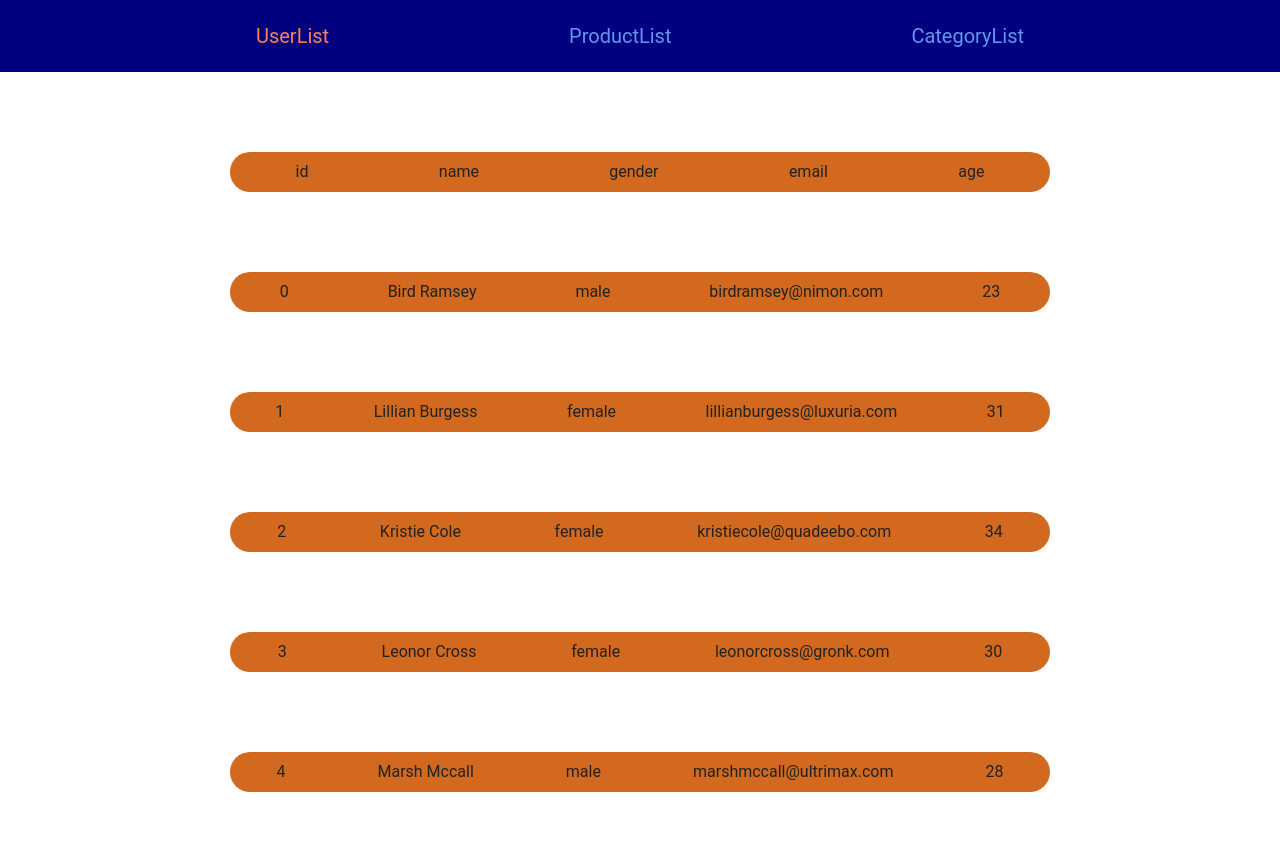
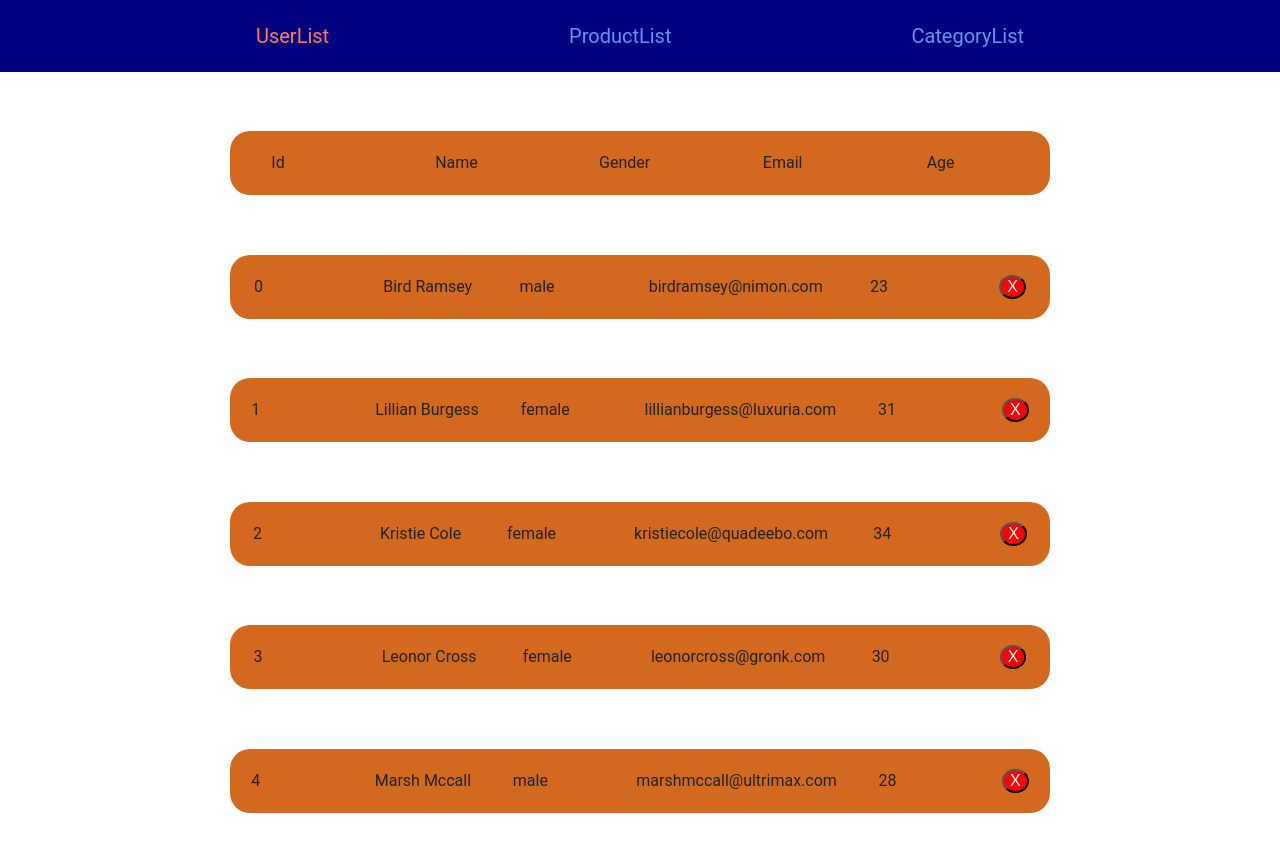
Before and after one commit to VladimirGoloyan/react-simple-app, a React (Create React App) app: page / in a window 1280 px wide. Shown: the top 852 px of the page. Built offline with nearby package versions, Linux system fonts and the light colour scheme.

Commit message:
Made list printic generic with one component, added delete function

```diff
--- a/src/components/AppRoutes/AppRoutes.js
+++ b/src/components/AppRoutes/AppRoutes.js
@@ -1,16 +1,19 @@
 import React from "react";
 import { Route, Switch } from "react-router-dom";
 
-import UserList from "../UserList/UserList";
-import ProductList from "../ProductList/ProductList";
-import CategoryList from "../CategoryList/CategoryList";
+import ItemList from '../List/List'
+
+import usersList from "../../mockup/users.json";
+import productsList from "../../mockup/products.json"
+import categoryList from '../../mockup/categories.json'
+
 
 const AppRoutes = () => {
   return (
     <Switch>
-      <Route exact path="/" component={UserList} />
-      <Route exact path="/products" component={ProductList} />
-      <Route exact path="/categories" component={CategoryList} />
+      <Route exact path="/" component={() => <ItemList list={usersList}/>} />
+      <Route exact path="/products" component={() => <ItemList list={productsList}/>}/>
+      <Route exact path="/categories" component={() => <ItemList list={categoryList}/>}/>
     </Switch>
   );
 };
--- a/src/components/CategoryList/CategoryList.js
+++ /dev/null
@@ -1,13 +0,0 @@
-import React, { Component } from 'react'
-
-import './CategoryList.scss'
-
-export default class CategoryList extends Component {
-    render() {
-        return (
-            <div>
-
-            </div>
-        )
-    }
-}
--- /dev/null
+++ b/src/components/List/List.js
@@ -0,0 +1,49 @@
+import React, { Component } from "react";
+
+
+import ListItem from "../ListItem/ListItem";
+
+import "./List.scss";
+
+export default class List extends Component {
+  constructor(props) {
+    super(props);
+    this.state = {
+      list: [],
+    };
+  }
+
+  componentDidMount() {
+    this.setState({ list: this.props.list });
+  }
+
+  listItemDeleter = (id) => {
+    this.setState({ list: this.state.list.filter((el) => el.id !== id) });
+    console.log(this.state.list.filter((el) => el.id === id))
+  };
+
+  render() {
+    return (
+      <div className="app-list">
+        {this.state.list.length !== 0 ? (
+          <div className="app-list__container">
+            <ListItem element={this.state.list[0]} heading={true} />
+            {this.state.list.map((el, idx) => {
+              return (
+                <ListItem
+                  element={el}
+                  key={idx}
+                  heading={false}
+                  deleter={() => this.listItemDeleter(el.id)}
+                  className="app-list__container__item"
+                />
+              );
+            })}
+          </div>
+        ) : (
+          <div>No list yet</div>
+        )}
+      </div>
+    );
+  }
+}
--- a/src/components/UserList/UserList.scss
+++ b/src/components/List/List.scss
@@ -1,4 +1,4 @@
-.app-user-list {
+.app-list {
   display: flex;
   flex-direction: column;
   justify-content: flex-start;
--- a/src/components/ListItem/ListItem.js
+++ b/src/components/ListItem/ListItem.js
@@ -2,24 +2,23 @@ import React from "react";
 
 import "./ListItem.scss";
 
-const ListItem = ({ element, heading }) => {
+const ListItem = ({ element, heading, deleter }) => {
   return (
-    <div className="app-user">
-      {heading
-        ? Object.keys(element).map((elem, idx) => {
-            return (
-              <span key={idx} className={`app-user__${elem}`}>
-                {elem}
-              </span>
-            );
-          })
-        : Object.keys(element).map((elem, idx) => {
-            return (
-              <span key={idx} className={`app-user__${elem}`}>
-                {element[elem]}
-              </span>
-            );
-          })}
+    <div className="app-list-item">
+      {Object.keys(element).map((elem, idx) => {
+        return (
+          <span key={idx} className={`app-user__${elem}`}>
+            {heading
+              ? elem.charAt(0).toUpperCase() + elem.slice(1)
+              : element[elem]}
+          </span>
+        );
+      })}
+      {!heading && (
+        <button className="app-list-item__delete-button" onClick={deleter}>
+          X
+        </button>
+      )}
     </div>
   );
 };
--- a/src/components/ListItem/ListItem.scss
+++ b/src/components/ListItem/ListItem.scss
@@ -1,6 +1,6 @@
-.app-user{
+.app-list-item{
     width: 80%;
-    height: 5%;
+    height: 8%;
     min-height: 25px;
     background-color: chocolate;
     border-radius: 20px;
@@ -8,4 +8,14 @@
     flex-direction: row;
     justify-content: space-around;
     align-items: center;
+
+    span{
+        min-width: 10%;
+    }
+
+    &__delete-button{
+            border-radius: 50%;
+            background-color: red;
+            color: white;
+    }
 }
--- a/src/components/ProductList/ProductList.js
+++ /dev/null
@@ -1,9 +0,0 @@
-import React, { Component } from "react";
-
-import "./ProductList.scss";
-
-export default class ProductList extends Component {
-  render() {
-    return <div></div>;
-  }
-}
--- a/src/components/UserList/UserList.js
+++ /dev/null
@@ -1,38 +0,0 @@
-import React, { Component } from "react";
-
-import usersList from "../../mockup/users.json";
-import ListItem from "../ListItem/ListItem";
-
-import "./UserList.scss";
-
-export default class UserList extends Component {
-  constructor(props) {
-    super(props);
-    this.state = {
-      users: [],
-    };
-  }
-
-  componentDidMount() {
-    this.setState({ users: usersList });
-  }
-
-  render() {
-    return (
-      <div className="app-user-list">
-        {this.state.users.length !== 0 ? (
-          <div className="app-user-list__container">
-            <ListItem element={this.state.users[0]} heading={true}/>
-            {this.state.users.map((el,idx) => {
-              return (
-                  <ListItem element={el} key={idx} heading={false} className="app-user-list__container__item" />
-              );
-            })}
-          </div>
-        ) : (
-          <div>No users yet</div>
-        )}
-      </div>
-    );
-  }
-}
```
Also changed, not shown: src/components/CategoryList/CategoryList.scss (deleted), src/components/ProductList/ProductList.scss (deleted).
